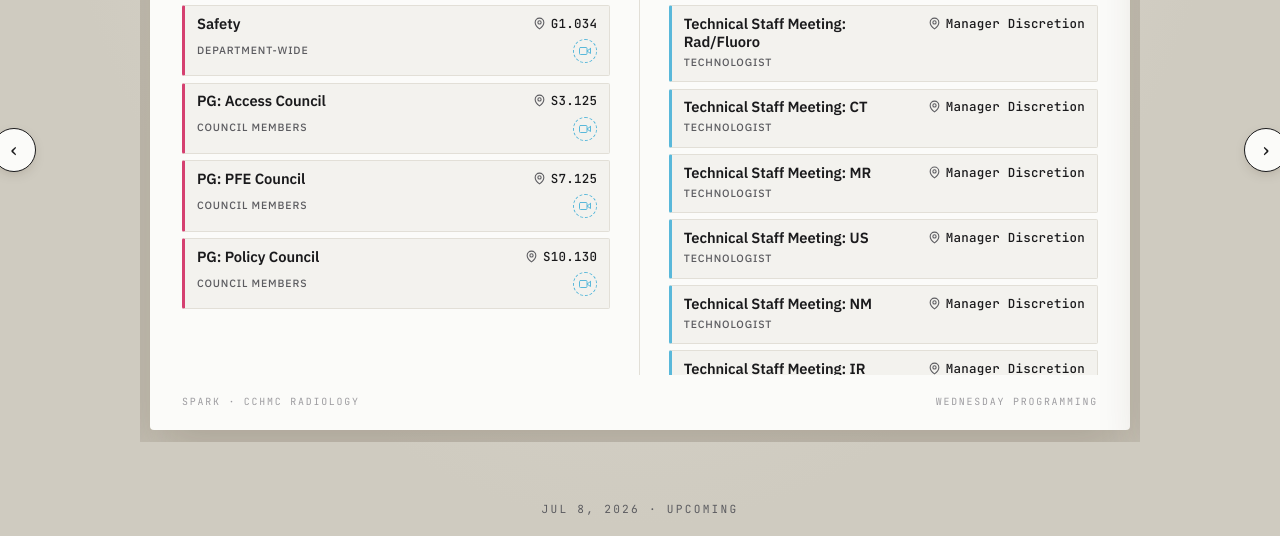
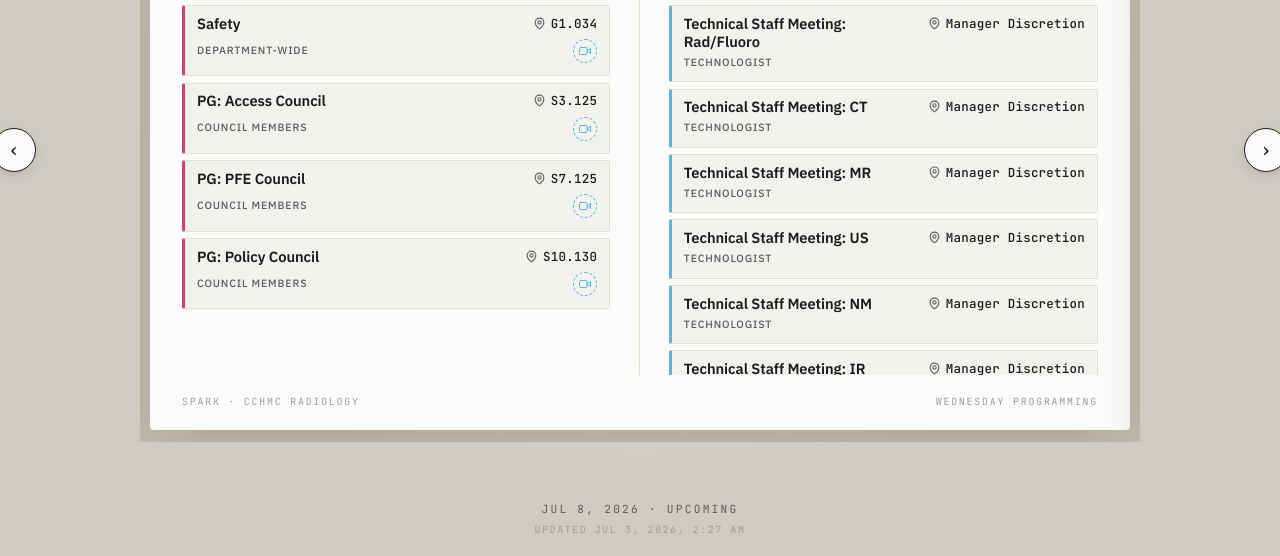
Before and after one commit to towbinaj/SPARK, a website: page index.html in a window 1280 px wide. Shown: the part 321-877 px from the top of the page. Drawn offline with Linux system fonts and the light colour scheme.

Commit message:
Add "last updated" line to the footer
Reads events.json's _generatedAt and shows it in the footer as
"Updated <date>", rendered in the viewer's local time. Reflects when
the schedule data last changed (the refresh workflow only commits on
real changes), so it's an honest freshness indicator. Hidden when the
timestamp is absent.

Co-Authored-By: Claude Opus 4.8 <noreply@anthropic.com>

```diff
--- a/app.js
+++ b/app.js
@@ -11,6 +11,7 @@ const TODAY = new Date();
 
 let weeksData = [];
 let currentIndex = 0;
+let lastGeneratedAt = "";
 
 /* ---------- Helpers ---------- */
 
@@ -274,6 +275,20 @@ function goTo(index, animate = true) {
 function next() { goTo(currentIndex + 1); }
 function prev() { goTo(currentIndex - 1); }
 
+// "Updated Jul 2, 2026, 10:27 PM" — from events.json's _generatedAt (the last
+// time the schedule data changed). Shown in the footer; left blank if missing.
+function setLastUpdated(iso) {
+  const el = document.getElementById("lastUpdated");
+  if (!el) return;
+  const d = iso ? new Date(iso) : null;
+  if (!d || isNaN(d)) { el.textContent = ""; return; }
+  const stamp = d.toLocaleString("en-US", {
+    month: "short", day: "numeric", year: "numeric",
+    hour: "numeric", minute: "2-digit",
+  });
+  el.textContent = `Updated ${stamp}`;
+}
+
 function updatePageInfo() {
   const week = weeksData[currentIndex];
   if (!week) return;
@@ -393,6 +408,7 @@ async function boot() {
     const res = await fetch("events.json", { cache: "no-cache" });
     const data = await res.json();
     weeksData = data.weeks || [];
+    lastGeneratedAt = data._generatedAt || "";
   } catch (err) {
     console.warn("Could not fetch events.json — using inline fallback.", err);
     weeksData = window.__SPARK_FALLBACK__?.weeks || [];
@@ -409,6 +425,7 @@ async function boot() {
   currentIndex = nearestUpcomingWeekIndex();
   setupNav();
   renderTrack();
+  setLastUpdated(lastGeneratedAt);
 }
 
 boot();
--- a/index.html
+++ b/index.html
@@ -39,6 +39,7 @@
 
   <footer class="footer">
     <span id="pageInfo">— · —</span>
+    <span class="footer__updated" id="lastUpdated"></span>
   </footer>
 
   <dialog class="jumper" id="jumperDialog">
--- a/styles.css
+++ b/styles.css
@@ -604,14 +604,24 @@ html, body {
 
 /* ------- FOOTER ------- */
 .footer {
-  text-align: center;
   padding: 1.25rem;
   font-family: var(--mono);
   font-size: 0.7rem;
   letter-spacing: 0.2em;
   color: var(--ink-soft);
   text-transform: uppercase;
+  display: flex;
+  flex-direction: column;
+  align-items: center;
+  gap: 0.4rem;
 }
+
+.footer__updated {
+  font-size: 0.62rem;
+  letter-spacing: 0.16em;
+  color: var(--ink-faint);
+}
+.footer__updated:empty { display: none; }
 
 /* ------- JUMPER DIALOG ------- */
 .jumper {
```
